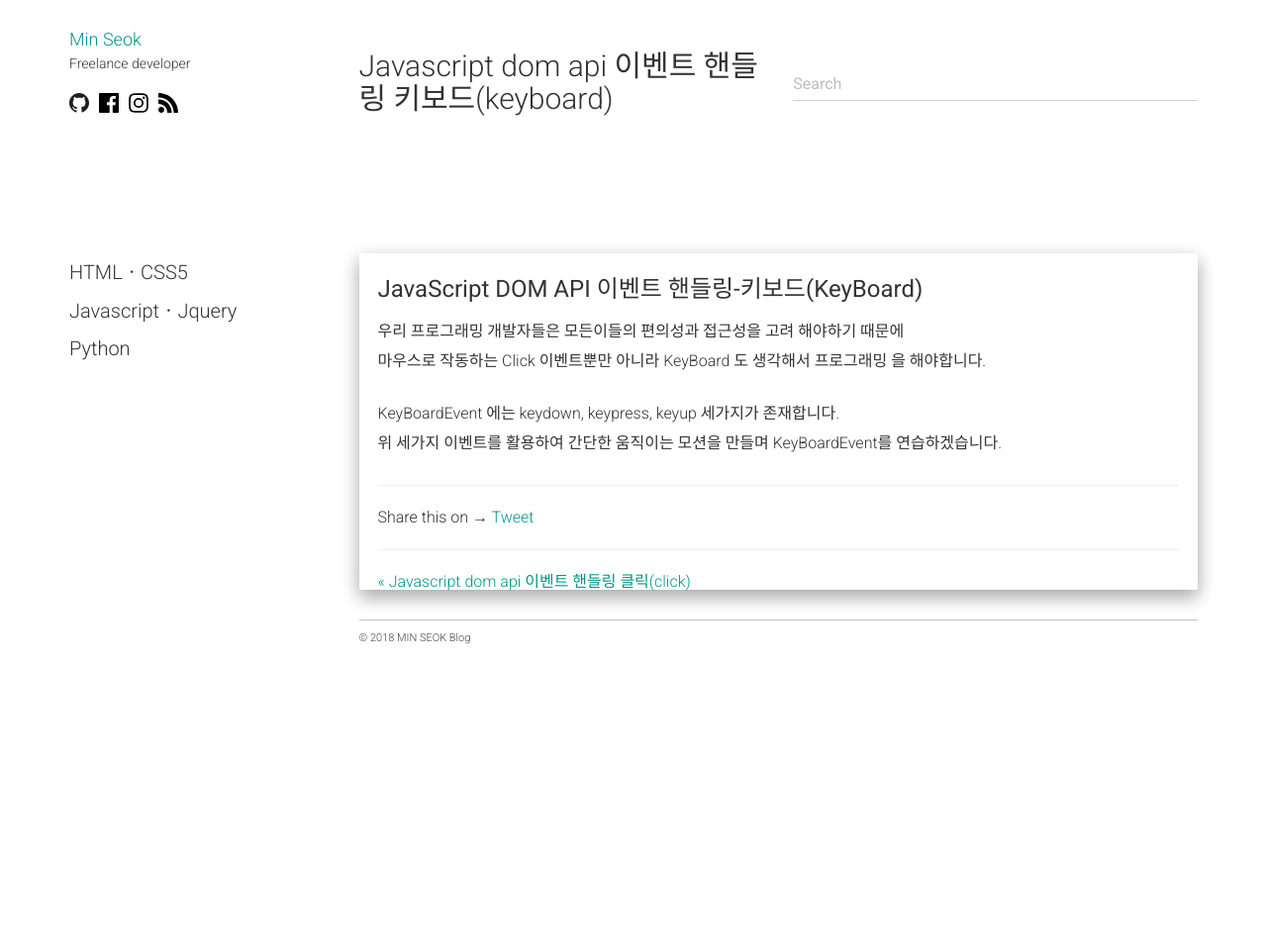
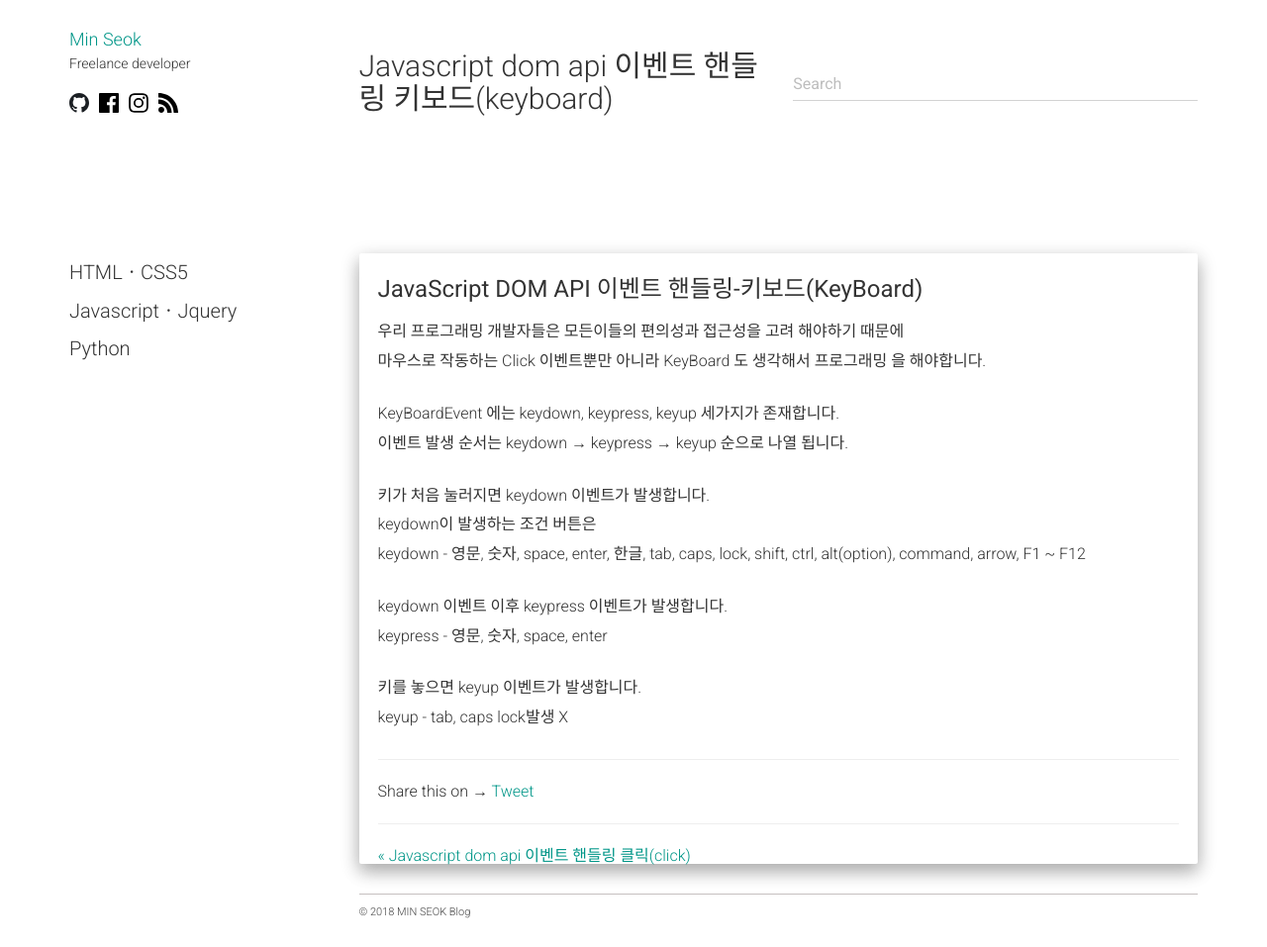
Before and after one commit to alalstjr/promote.github.io, a Jekyll site: the page built from _posts/2018-09-24-JavaScript DOM API 이벤트 핸들링-키보드(KeyBoard).md, in a window 1280 px wide. Shown: the whole page at 99% size. Built offline with Jekyll 4.4.1, drawn with Linux system fonts in a browser that asks for light colours; nearby versions of some CDN libraries; our own code applies the rules of GitHub Pages for plain Markdown files; comment, search, counter and statistics services are not loaded; before the commit the page ends 900 px from its top, so only the background shows below that.

Commit message:
Update 2018-09-24-JavaScript DOM API 이벤트 핸들링-키보드(KeyBoard).md

```diff
--- a/_posts/2018-09-24-JavaScript DOM API 이벤트 핸들링-키보드(KeyBoard).md
+++ b/_posts/2018-09-24-JavaScript DOM API 이벤트 핸들링-키보드(KeyBoard).md
@@ -6,7 +6,17 @@
 
  <div class="box">
   <p>KeyBoardEvent 에는 keydown, keypress, keyup 세가지가 존재합니다.</p>
-  <p>위 세가지 이벤트를 활용하여 간단한 움직이는 모션을 만들며 KeyBoardEvent를 연습하겠습니다.</p>
+  <p>이벤트 발생 순서는 keydown → keypress → keyup 순으로 나열 됩니다.</p>
+  <br/>
+  <p>키가 처음 눌러지면 keydown 이벤트가 발생합니다.</p>
+  <p>keydown이 발생하는 조건 버튼은</p>
+  <p>keydown - 영문, 숫자, space, enter, 한글, tab, caps, lock, shift, ctrl, alt(option), command, arrow, F1 ~ F12</p>
+  <br/>
+  <p>keydown 이벤트 이후 keypress 이벤트가 발생합니다.</p>
+  <p>keypress - 영문, 숫자, space, enter</p>
+  <br/>
+  <p>키를 놓으면 keyup 이벤트가 발생합니다.</p>
+  <p>keyup - tab, caps lock발생 X</p>
  </div>
 
  <div class="box">
```
